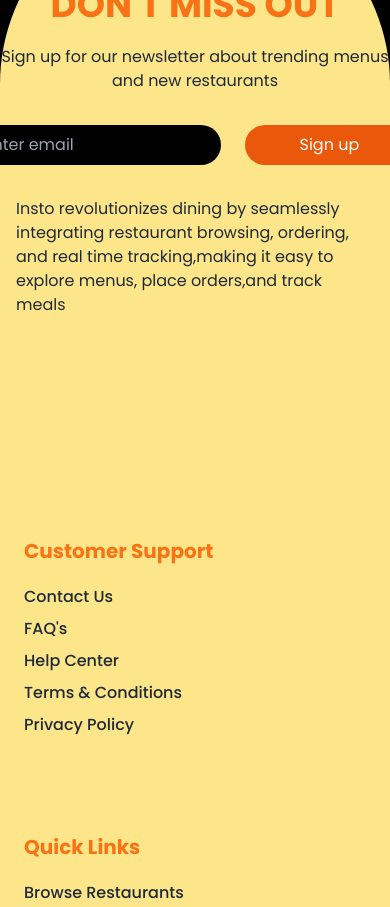
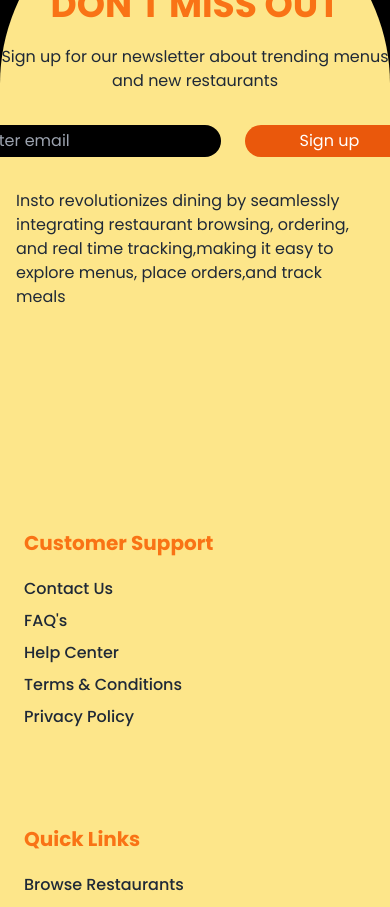
Before and after one commit to Ayushant/instoF, a React (Vite) app: page / in a window 390 px wide. Shown: the part 4460-5367 px from the top of the page. Built offline with nearby package versions, Linux system fonts and the light colour scheme.

Commit message:
Update Header.jsx

```diff
--- a/src/components/Header/Header.jsx
+++ b/src/components/Header/Header.jsx
@@ -18,12 +18,12 @@
     <div className=' xl:  flex justify-center  gap-6 xl:mt-3 sm:gap-4 sm:mb-'>
       <form action="">
         <label class='block'>
-          <input class='bg-black rounded-full text-white p-2  xl:ml-2 w-[29vb] xl:w-[60vb] xl:mt-5 xl:p-2 xl:bg-black sm:w-[10vb] sm:ml-20 sm:px-10'  placeholder='Enter email' />
+          <input class='bg-black rounded-full text-white p-1 sm:p-2  xl:ml-2 w-[29vb] xl:w-[60vb] xl:mt-5 xl:p-2 xl:bg-black sm:w-[10vb] sm:ml-20 sm:px-10'  placeholder='Enter email' />
         </label>
       </form>
 
       <div>
-        <button class="bg-orange-600  text-white p-2 w-[20vb] xl:w-[22vb] rounded-full xl:mt-5 sm:w-[10] ">
+        <button class="bg-orange-600  text-white p-1 sm:p-2 w-[20vb] xl:w-[22vb] rounded-full xl:mt-5 sm:w-[10] ">
          Sign up
         </button>
       </div>
```
